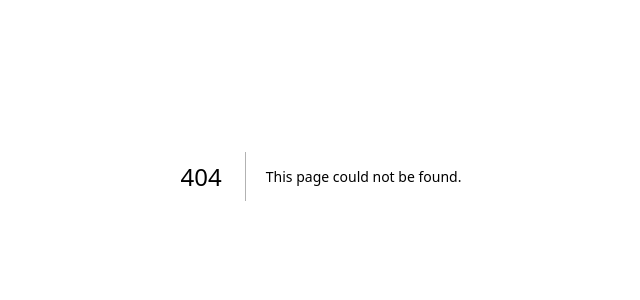
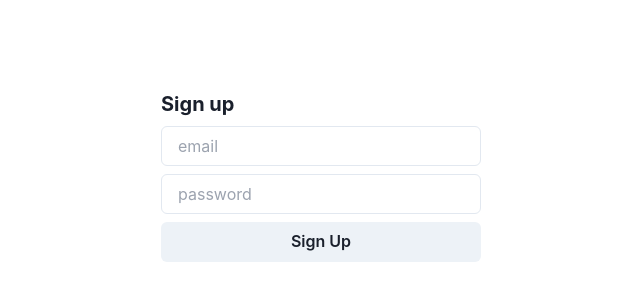
Before and after one commit to buhama/ingenium-challenge, a Next.js app: page /signup in a window 1280 px wide. Before the commit this address had no page. Shown: the part 224-524 px from the top of the page, without its empty margins (319-959 px from the left). Built offline with nearby package versions, Linux system fonts and the light colour scheme.

Commit message:
login, logout and signup all in

```diff
--- /dev/null
+++ b/src/components/Layout.tsx
@@ -0,0 +1,67 @@
+import { Button, useToast } from "@chakra-ui/react";
+import React, { useState } from "react";
+import { supabase } from "../../supabaseClient";
+import { useRouter } from "next/router";
+
+export interface Props {
+  children: React.ReactNode;
+  noNav?: boolean;
+}
+
+const Layout: React.FC<Props> = ({ children, noNav }) => {
+  const [logoutLoading, setLogoutLoading] = useState(false);
+
+  const toast = useToast();
+  const router = useRouter();
+
+  const logOut = async () => {
+    try {
+      setLogoutLoading(true);
+      const { error } = await supabase.auth.signOut();
+      if (error) {
+        throw new Error(error.message);
+      }
+
+      toast({
+        title: "Success",
+        description: "You're logged out!",
+        status: "success",
+        duration: 5000,
+        isClosable: true,
+      });
+
+      router.push("/login");
+    } catch (error) {
+      console.log(error);
+      toast({
+        title: "Error",
+        description: (error as Error).message,
+        status: "error",
+        duration: 5000,
+        isClosable: true,
+      });
+    } finally {
+      setLogoutLoading(false);
+    }
+  };
+
+  return (
+    <div className="relative">
+      <main className={"min-h-screen bg-hero-pattern"}>
+        <div className="flex justify-end mr-4 mt-4">
+          <Button
+            colorScheme="red"
+            size={"sm"}
+            onClick={logOut}
+            isLoading={logoutLoading}
+          >
+            Logout
+          </Button>
+        </div>
+        {children}
+      </main>
+    </div>
+  );
+};
+
+export default Layout;
--- a/src/components/button.tsx
+++ /dev/null
@@ -1,56 +0,0 @@
-import * as React from "react";
-import { Slot } from "@radix-ui/react-slot";
-import { VariantProps, cva } from "class-variance-authority";
-
-export const cn = (...classes: (string | undefined)[]) =>
-  classes.filter(Boolean).join(" ");
-
-const buttonVariants = cva(
-  "inline-flex items-center justify-center rounded-md text-sm font-medium transition-colors focus-visible:outline-none focus-visible:ring-2 focus-visible:ring-ring focus-visible:ring-offset-2 disabled:opacity-50 disabled:pointer-events-none ring-offset-background",
-  {
-    variants: {
-      variant: {
-        default: "bg-primary text-primary-foreground hover:bg-primary/90",
-        destructive:
-          "bg-destructive text-destructive-foreground hover:bg-destructive/90",
-        outline:
-          "border border-input hover:bg-accent hover:text-accent-foreground",
-        secondary:
-          "bg-secondary text-secondary-foreground hover:bg-secondary/80",
-        ghost: "hover:bg-accent hover:text-accent-foreground",
-        link: "underline-offset-4 hover:underline text-primary",
-      },
-      size: {
-        default: "h-10 py-2 px-4",
-        sm: "h-9 px-3 rounded-md",
-        lg: "h-11 px-8 rounded-md",
-      },
-    },
-    defaultVariants: {
-      variant: "default",
-      size: "default",
-    },
-  }
-);
-
-export interface ButtonProps
-  extends React.ButtonHTMLAttributes<HTMLButtonElement>,
-    VariantProps<typeof buttonVariants> {
-  asChild?: boolean;
-}
-
-const Button = React.forwardRef<HTMLButtonElement, ButtonProps>(
-  ({ className, variant, size, asChild = false, ...props }, ref) => {
-    const Comp = asChild ? Slot : "button";
-    return (
-      <Comp
-        className={cn(buttonVariants({ variant, size, className }))}
-        ref={ref}
-        {...props}
-      />
-    );
-  }
-);
-Button.displayName = "Button";
-
-export { Button, buttonVariants };
--- /dev/null
+++ b/src/pages/login.tsx
@@ -0,0 +1,76 @@
+import React, { ReactElement, useState } from "react";
+import { supabase } from "../../supabaseClient";
+import { Input, useToast, Button } from "@chakra-ui/react";
+import Layout from "../components/Layout";
+import { useRouter } from "next/router";
+
+const LoginPage = () => {
+  const [email, setEmail] = useState("");
+  const [password, setPassword] = useState("");
+  const [loading, setLoading] = useState(false);
+
+  const toast = useToast();
+  const router = useRouter();
+
+  const submit = async (e: React.FormEvent<HTMLFormElement>) => {
+    e.preventDefault();
+    try {
+      setLoading(true);
+      const { data, error } = await supabase.auth.signInWithPassword({
+        email,
+        password,
+      });
+
+      if (error) {
+        throw new Error(error.message);
+      }
+
+      router.push("/onboarding");
+
+      toast({
+        title: "Success",
+        description: "You're in!!",
+        status: "success",
+        duration: 5000,
+        isClosable: true,
+      });
+    } catch (error) {
+      toast({
+        title: "Error",
+        description: (error as Error).message,
+        status: "error",
+        duration: 5000,
+        isClosable: true,
+      });
+    } finally {
+      setLoading(false);
+    }
+  };
+
+  return (
+    <form
+      onSubmit={submit}
+      className="flex flex-col gap-y-2 w-full mx-auto max-w-xs justify-center h-screen"
+    >
+      <h2 className="font-bold text-xl">Login</h2>
+      <Input
+        type="email"
+        placeholder="email"
+        className="w-full"
+        value={email}
+        onChange={(e) => setEmail(e.target.value)}
+      />
+      <Input
+        type="password"
+        placeholder="password"
+        value={password}
+        onChange={(e) => setPassword(e.target.value)}
+      />
+      <Button type="submit" isLoading={loading}>
+        Log In
+      </Button>
+    </form>
+  );
+};
+
+export default LoginPage;
--- /dev/null
+++ b/src/pages/onboarding.tsx
@@ -0,0 +1,12 @@
+import React, { ReactElement } from "react";
+import Layout from "../components/Layout";
+
+const OnboardingPage = () => {
+  return <div>OnboardingPage</div>;
+};
+
+export default OnboardingPage;
+
+OnboardingPage.getLayout = function getLayout(page: ReactElement) {
+  return <Layout noNav>{page}</Layout>;
+};
--- /dev/null
+++ b/src/pages/signup.tsx
@@ -0,0 +1,76 @@
+import React, { ReactElement, useState } from "react";
+import { supabase } from "../../supabaseClient";
+import { Input, useToast, Button } from "@chakra-ui/react";
+import Layout from "../components/Layout";
+import { useRouter } from "next/router";
+
+const SignUp = () => {
+  const [email, setEmail] = useState("");
+  const [password, setPassword] = useState("");
+  const [loading, setLoading] = useState(false);
+
+  const toast = useToast();
+  const router = useRouter();
+
+  const submit = async (e: React.FormEvent<HTMLFormElement>) => {
+    e.preventDefault();
+    try {
+      setLoading(true);
+      const { data, error } = await supabase.auth.signUp({
+        email,
+        password,
+      });
+
+      if (error) {
+        throw new Error(error.message);
+      }
+
+      router.push("/onboarding");
+
+      toast({
+        title: "Success",
+        description: "You're in!!",
+        status: "success",
+        duration: 5000,
+        isClosable: true,
+      });
+    } catch (error) {
+      toast({
+        title: "Error",
+        description: (error as Error).message,
+        status: "error",
+        duration: 5000,
+        isClosable: true,
+      });
+    } finally {
+      setLoading(false);
+    }
+  };
+
+  return (
+    <form
+      onSubmit={submit}
+      className="flex flex-col gap-y-2 w-full mx-auto max-w-xs justify-center h-screen"
+    >
+      <h2 className="font-bold text-xl">Sign up</h2>
+      <Input
+        type="email"
+        placeholder="email"
+        className="w-full"
+        value={email}
+        onChange={(e) => setEmail(e.target.value)}
+      />
+      <Input
+        type="password"
+        placeholder="password"
+        value={password}
+        onChange={(e) => setPassword(e.target.value)}
+      />
+      <Button type="submit" isLoading={loading}>
+        Sign Up
+      </Button>
+    </form>
+  );
+};
+
+export default SignUp;
```
Also changed, not shown: src/pages/index.tsx (+16 -5 lines).
